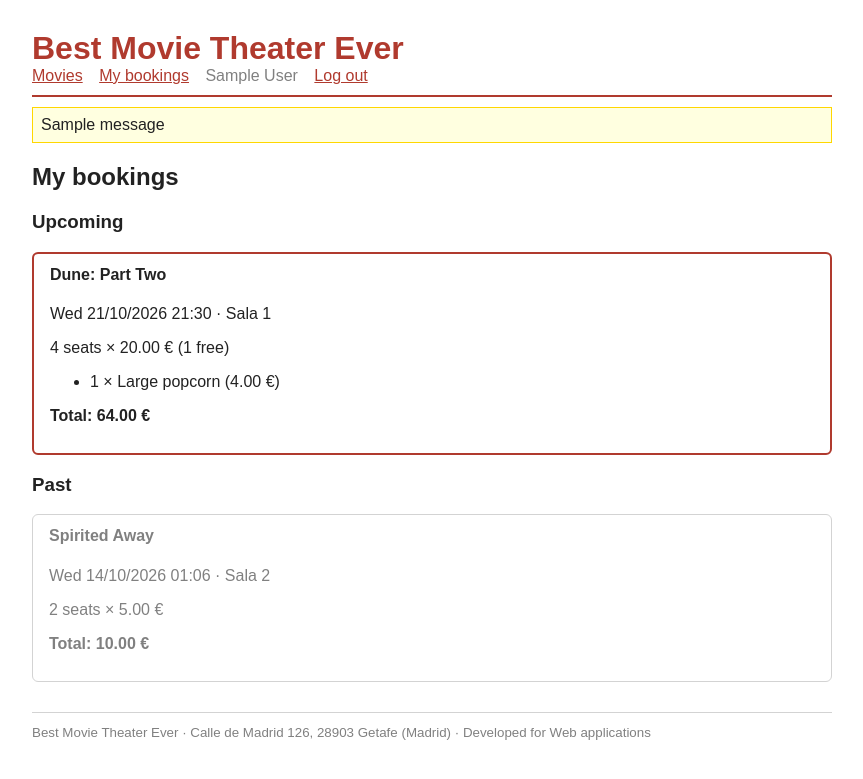
After one commit to monkeythumb/WebApp---Final-Project-Cinema-Website, a Flask app: page /bookings in a window 1280 px wide. The commit adds this page. Shown: the top 779 px of the page, without its empty margins (208-1071 px from the left). Run offline with Flask 3, Linux system fonts and the light colour scheme; a user stored in the database is signed in; tables that the repository leaves empty hold one stand-in row (values such as "Sample post"); one stand-in notice (Sample message) is shown.

Commit message:
Checkpoint 1: preliminary cinema views

```diff
--- a/cinema/main.py
+++ b/cinema/main.py
@@ -1,65 +1,118 @@
 import datetime
-import dateutil.tz
+from decimal import Decimal
 
-from flask import Blueprint, render_template, request, redirect, url_for
-# request - reading the form data
-# redirect, url_for - sending the browser to the post's page
-# db - saving to the database
+from flask import Blueprint, render_template, redirect, url_for, flash, abort
 import flask_login
 
-from . import db
 from . import model
 
 
 bp = Blueprint("main", __name__)
 
 
+def is_staff(user):
+    return user.role == model.UserRole.management_staff
+
+
+# Example data for the first checkpoint: these objects are NOT stored in the
+# database. The controllers will query the database in the next iterations.
+def example_data():
+    today = datetime.datetime.now().replace(minute=0, second=0, microsecond=0)
+    sala1 = model.Screen(id=1, name="Sala 1", capacity=120)
+    sala2 = model.Screen(id=2, name="Sala 2", capacity=80)
+    dune = model.Movie(
+        id=1,
+        title="Dune: Part Two",
+        synopsis="Paul Atreides unites with the Fremen to take revenge on those who destroyed his family.",
+        duration_minutes=166,
+        age_rating="+12",
+        genre="Science fiction",
+        director="Denis Villeneuve",
+        actors="Timothée Chalamet, Zendaya, Rebecca Ferguson",
+        release_year=2024,
+    )
+    spirited = model.Movie(
+        id=2,
+        title="Spirited Away",
+        synopsis="A girl wanders into a world of spirits and must work to free herself and her parents.",
+        duration_minutes=125,
+        age_rating="TP",
+        genre="Animation",
+        director="Hayao Miyazaki",
+        actors="Rumi Hiiragi, Miyu Irino",
+        release_year=2001,
+    )
+    model.Showtime(id=1, movie=dune, screen=sala1, starts_at=today.replace(hour=18), is_3d=False)
+    model.Showtime(id=2, movie=dune, screen=sala1, starts_at=today.replace(hour=21, minute=30), is_3d=True)
+    model.Showtime(id=3, movie=dune, screen=sala2, starts_at=(today + datetime.timedelta(days=1)).replace(hour=19), is_3d=False)
+    model.Showtime(id=4, movie=spirited, screen=sala2, starts_at=today.replace(hour=17), is_3d=False)
+    model.Showtime(id=5, movie=spirited, screen=sala2, starts_at=(today + datetime.timedelta(days=1)).replace(hour=16), is_3d=False)
+    return [dune, spirited]
+
+
 @bp.route("/")
 @flask_login.login_required
 def index():
-    query = db.select(model.Post).order_by(model.Post.timestamp.desc()).limit(10)
-    posts = db.session.execute(query).scalars().all()
-    return render_template("main/index.html", posts=posts)
+    movies = example_data()
+    return render_template("main/index.html", movies=movies)
 
 
-@bp.route("/profile")
+@bp.route("/movie/<int:movie_id>")
 @flask_login.login_required
-def profile():
-    user = model.User(email="mary@example.com", name="mary")
-    posts = [
-        model.Post(
-            user=user,
-            text="Finally finished the HTML and CSS lab.",
-            timestamp=datetime.datetime.now(dateutil.tz.tzlocal()),
-        ),
-        model.Post(
-            user=user,
-            text="Does anyone have good notes on TLS handshakes?",
-            timestamp=datetime.datetime.now(dateutil.tz.tzlocal()),
-        ),
-    ]
-    return render_template("main/profile.html", user=user, posts=posts)
+def movie(movie_id):
+    movies = {m.id: m for m in example_data()}
+    if movie_id not in movies:
+        abort(404, "Movie id {} doesn't exist.".format(movie_id))
+    return render_template("main/movie.html", movie=movies[movie_id])
 
 
-@bp.route("/post/<int:post_id>")
+@bp.route("/bookings")
 @flask_login.login_required
-def post(post_id):
-    post = db.get_or_404(model.Post, post_id)
-    return render_template("main/post.html", post=post)
+def bookings():
+    dune, spirited = example_data()
+    upcoming = model.Booking(
+        id=1,
+        showtime=dune.showtimes[1],
+        seats=4,
+        ticket_price=Decimal("20.00"),
+        free_tickets=1,
+        total_price=Decimal("64.00"),
+        created_at=datetime.datetime.now(),
+    )
+    model.BookingFood(
+        booking=upcoming,
+        food_item=model.FoodItem(name="Large popcorn", price=Decimal("4.00")),
+        quantity=1,
+        unit_price=Decimal("4.00"),
+    )
+    past = model.Booking(
+        id=2,
+        showtime=model.Showtime(
+            movie=spirited,
+            screen=spirited.showtimes[0].screen,
+            starts_at=datetime.datetime.now() - datetime.timedelta(days=7),
+        ),
+        seats=2,
+        ticket_price=Decimal("5.00"),
+        free_tickets=0,
+        total_price=Decimal("10.00"),
+        created_at=datetime.datetime.now() - datetime.timedelta(days=9),
+    )
+    return render_template("main/bookings.html", upcoming=[upcoming], past=[past])
 
 
-@bp.route("/post/new", methods=["POST"])
+@bp.route("/staff/movies/new")
 @flask_login.login_required
-def new_post():
-    text = request.form.get("text") # read the text from the form
-    # create post object:
-    post = model.Post(
-        user=flask_login.current_user, # current_user - loggedin user from User row from the database
-        text=text,
-        timestamp=datetime.datetime.now(dateutil.tz.tzlocal()), # datetime and dateutil - timestamps imported from main.py
-    )
+def new_movie():
+    if not is_staff(flask_login.current_user):
+        abort(403, "Only management staff can add movies.")
+    return render_template("main/new_movie.html")
 
-    db.session.add(post)
-    db.session.commit()
 
-    return redirect(url_for("main.post", post_id=post.id))
+@bp.route("/staff/movies/new", methods=["POST"])
+@flask_login.login_required
+def new_movie_post():
+    if not is_staff(flask_login.current_user):
+        abort(403, "Only management staff can add movies.")
+    flash("Saving movies is not implemented yet.")
+    return redirect(url_for("main.new_movie"))
--- a/cinema/static/style.css
+++ b/cinema/static/style.css
@@ -1,46 +1,118 @@
 body {
     font-family: Arial, sans-serif;
     margin: 0 auto;
-    max-width: 600px;
+    max-width: 800px;
     padding: 20px;
+    color: #222;
 }
 
-.site-header,
-.post {
-    border-bottom: 1px solid lightgray;
+a {
+    color: #b03a2e;
+}
+
+.site-header {
+    border-bottom: 2px solid #b03a2e;
     padding: 10px 0;
 }
 
-.site-footer,
-.username,
-.reply-to,
-.date {
+.site-header h1 {
+    display: inline;
+    margin-right: 20px;
+}
+
+.site-header h1 a {
+    text-decoration: none;
+}
+
+.site-header nav a,
+.current-user {
+    margin-right: 12px;
+}
+
+.current-user {
     color: gray;
 }
 
-.profile-picture {
-    /* equal width and height plus 50% radius makes a circle */
-    width: 100px;
-    height: 100px;
-    border: 2px solid black;
-    border-radius: 50%;
+.site-footer {
+    border-top: 1px solid lightgray;
+    color: gray;
+    margin-top: 30px;
+    padding-top: 10px;
 }
 
-.new-post textarea {
-    display: block;
-    width: 100%;
-}
-
-.author {
-    font-weight: bold;
-}
-
-button:hover {
-    background: lightgray;
-}
 .notification {
     background: lightyellow;
     border: 1px solid gold;
     padding: 8px;
     margin: 10px 0;
 }
+
+.movie,
+.booking {
+    border: 1px solid lightgray;
+    border-radius: 6px;
+    margin-bottom: 16px;
+    padding: 12px 16px;
+}
+
+.movie h3,
+.booking h4 {
+    margin-top: 0;
+}
+
+.movie-meta {
+    color: gray;
+}
+
+.rating {
+    border: 1px solid gray;
+    border-radius: 4px;
+    font-size: 0.8em;
+    padding: 1px 5px;
+}
+
+.showtime {
+    border: 1px solid #b03a2e;
+    border-radius: 4px;
+    display: inline-block;
+    margin: 4px 6px 0 0;
+    padding: 4px 8px;
+    text-decoration: none;
+}
+
+.showtime:hover {
+    background: #b03a2e;
+    color: white;
+}
+
+table {
+    border-collapse: collapse;
+}
+
+th,
+td {
+    border-bottom: 1px solid lightgray;
+    padding: 6px 12px;
+    text-align: left;
+}
+
+.upcoming .booking {
+    border: 2px solid #b03a2e;
+}
+
+.past .booking {
+    color: gray;
+}
+
+.total {
+    font-weight: bold;
+}
+
+.staff-form div {
+    margin-bottom: 10px;
+}
+
+.staff-form textarea {
+    display: block;
+    width: 100%;
+}
--- a/cinema/templates/base.html
+++ b/cinema/templates/base.html
@@ -1,22 +1,38 @@
 <!DOCTYPE html>
-<html>
+<html lang="en">
     <head>
-        <meta http-equiv="Content-Type" content="text/html; charset=UTF-8">
-        <title>Microblogging app</title>
+        <meta charset="UTF-8">
+        <title>{% block title %}Best Movie Theater Ever{% endblock %}</title>
         <link rel="stylesheet" href="{{ url_for('static', filename='style.css') }}">
     </head>
     <body>
         <header class="site-header">
-            <h1>Microblogging</h1>
-            <a href="{{ url_for('main.index') }}">Home</a>
-            {% if current_user.is_authenticated %}
-                <span class="current-user">User: {{ current_user.name }}</span>
-                <a href="{{ url_for('auth.logout') }}">Log out</a>
-            {% endif %}
+            <h1><a href="{{ url_for('main.index') }}">Best Movie Theater Ever</a></h1>
+            <nav>
+                {% if current_user.is_authenticated %}
+                    <a href="{{ url_for('main.index') }}">Movies</a>
+                    <a href="{{ url_for('main.bookings') }}">My bookings</a>
+                    {% if current_user.role == current_user.role.__class__.management_staff %}
+                        <a href="{{ url_for('main.new_movie') }}">Add movie</a>
+                    {% endif %}
+                    <span class="current-user">{{ current_user.name }}</span>
+                    <a href="{{ url_for('auth.logout') }}">Log out</a>
+                {% else %}
+                    <a href="{{ url_for('auth.login') }}">Log in</a>
+                    <a href="{{ url_for('auth.signup') }}">Sign up</a>
+                {% endif %}
+            </nav>
         </header>
-        <section class="content">
+        <main class="content">
+            {% with messages = get_flashed_messages() %}
+                {% for message in messages %}
+                    <div class="notification">{{ message }}</div>
+                {% endfor %}
+            {% endwith %}
             {% block content %}{% endblock %}
-        </section>
-        <footer class="site-footer"><small>Developed for Web applications</small></footer>
+        </main>
+        <footer class="site-footer">
+            <small>Best Movie Theater Ever · Calle de Madrid 126, 28903 Getafe (Madrid) · Developed for Web applications</small>
+        </footer>
     </body>
 </html>
--- /dev/null
+++ b/cinema/templates/main/bookings.html
@@ -0,0 +1,47 @@
+{% extends 'base.html' %}
+
+{% block title %}My bookings · Best Movie Theater Ever{% endblock %}
+
+{% macro booking_card(booking) %}
+    <article class="booking">
+        <h4>{{ booking.showtime.movie.title }}</h4>
+        <p>
+            {{ booking.showtime.starts_at.strftime('%a %d/%m/%Y %H:%M') }} ·
+            {{ booking.showtime.screen.name }}
+        </p>
+        <p>
+            {{ booking.seats }} seats × {{ '%.2f'|format(booking.ticket_price) }} €
+            {% if booking.free_tickets %}({{ booking.free_tickets }} free){% endif %}
+        </p>
+        {% if booking.foods %}
+            <ul>
+                {% for line in booking.foods %}
+                    <li>{{ line.quantity }} × {{ line.food_item.name }} ({{ '%.2f'|format(line.unit_price) }} €)</li>
+                {% endfor %}
+            </ul>
+        {% endif %}
+        <p class="total">Total: {{ '%.2f'|format(booking.total_price) }} €</p>
+    </article>
+{% endmacro %}
+
+{% block content %}
+    <h2>My bookings</h2>
+
+    <section class="upcoming">
+        <h3>Upcoming</h3>
+        {% for booking in upcoming %}
+            {{ booking_card(booking) }}
+        {% else %}
+            <p>You have no upcoming bookings.</p>
+        {% endfor %}
+    </section>
+
+    <section class="past">
+        <h3>Past</h3>
+        {% for booking in past %}
+            {{ booking_card(booking) }}
+        {% else %}
+            <p>No past bookings.</p>
+        {% endfor %}
+    </section>
+{% endblock %}
--- a/cinema/templates/posts_template.html
+++ /dev/null
@@ -1,5 +0,0 @@
-<div class="posts">
-    {% for post in posts %}
-        {% include 'post_template.html' %}
-    {% endfor %}
-</div>
```
Also changed, not shown: cinema/templates/main/index.html (+20 -17 lines), cinema/templates/main/movie.html (added, +35 -0 lines), cinema/templates/main/new_movie.html (added, +29 -0 lines), cinema/templates/main/post.html (deleted, +0 -13 lines), cinema/templates/main/profile.html (deleted, +0 -15 lines), cinema/templates/post_template.html (deleted, +0 -8 lines).
